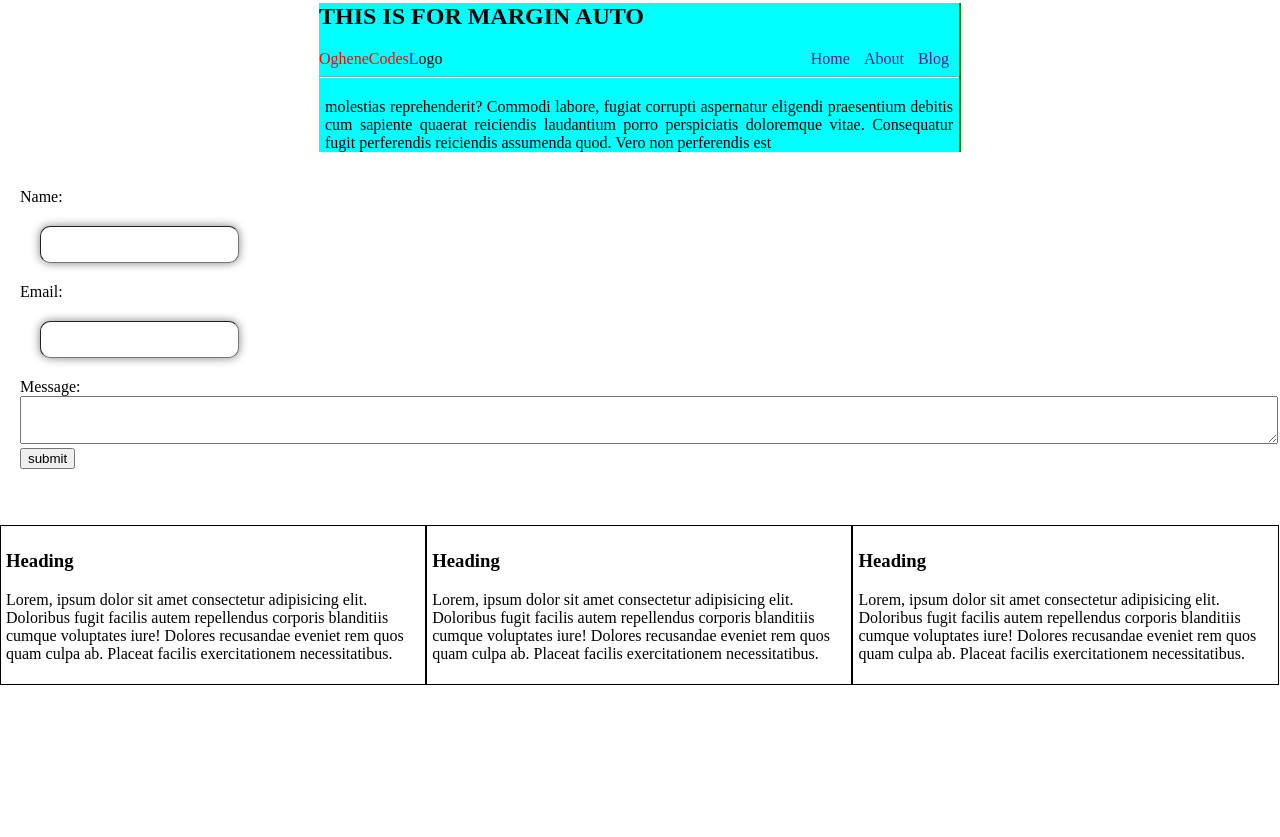
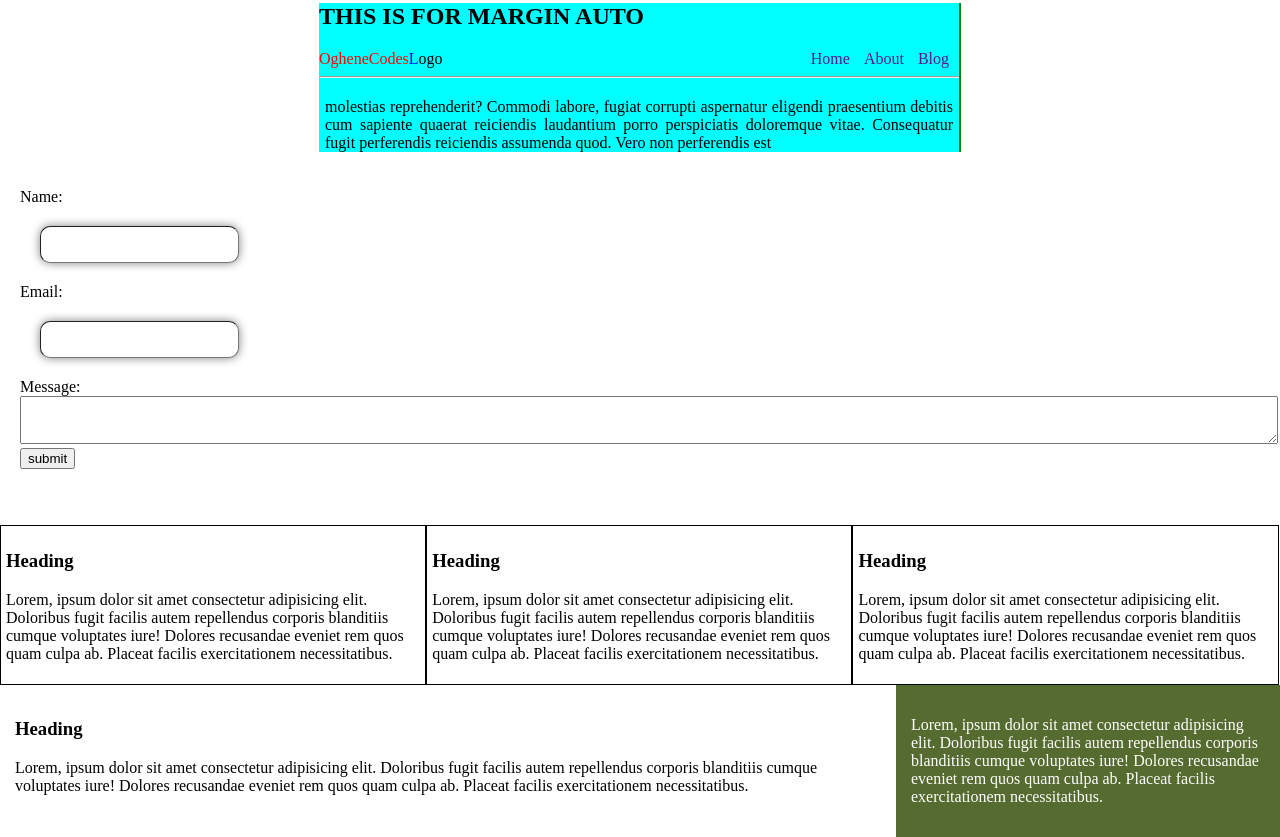
Before and after one commit to ogheneCodes/myCSSTutorial, a plain HTML site: page index.html in a window 1280 px wide. Shown: the part 1302-2139 px from the top of the page. Before the commit the page ends 1987 px from the top, so only its background shows below. Drawn offline with Linux system fonts and the light colour scheme.

Commit message:
using a main and a side bar in css

```diff
--- a/index.html
+++ b/index.html
@@ -178,7 +178,7 @@
     <!-- end of div for secon forms -->
     <br><br>
 
-    <!--for new blocks-->
+    <!--for new blocks1-->
     <div class="block">
         <h3>Heading</h3>
         <p>Lorem, ipsum dolor sit amet consectetur adipisicing elit. Doloribus
@@ -203,7 +203,25 @@
             quam culpa ab. Placeat facilis exercitationem necessitatibus.
         </p>
     </div>
-    <!-- end of new blocks -->
+    <!-- end of new blocks1 -->
+    <!-- for new blocks2 -->
+    <div id="main-block">
+      <h3>Heading</h3>
+      <p>Lorem, ipsum dolor sit amet consectetur adipisicing elit. Doloribus
+          fugit facilis autem repellendus corporis blanditiis cumque voluptates iure!
+          Dolores recusandae eveniet rem quos
+          quam culpa ab. Placeat facilis exercitationem necessitatibus.
+      </p>
+  </div>
+  <div id="sidebar">
+    <p>Lorem, ipsum dolor sit amet consectetur adipisicing elit. Doloribus
+      fugit facilis autem repellendus corporis blanditiis cumque voluptates iure!
+      Dolores recusandae eveniet rem quos
+      quam culpa ab. Placeat facilis exercitationem necessitatibus.
+  </p>
+  </div>
+
+    <!-- end of new blocks2 -->
     <br><br>
   </body>
 </html>
--- a/main.css
+++ b/main.css
@@ -123,3 +123,17 @@ a:hover{
     /* to make it fit into the container  and responsive use border-box for box sizing*/
     box-sizing:border-box;
 }
+#main-block{
+    float:left;
+    width: 70%;
+    padding: 15px;
+    box-sizing:border-box;
+}
+#sidebar{
+    float:left;
+    width: 30%;
+    color:#fff;
+    background-color:darkolivegreen;
+    padding: 15px;
+    box-sizing:border-box;
+}
```
